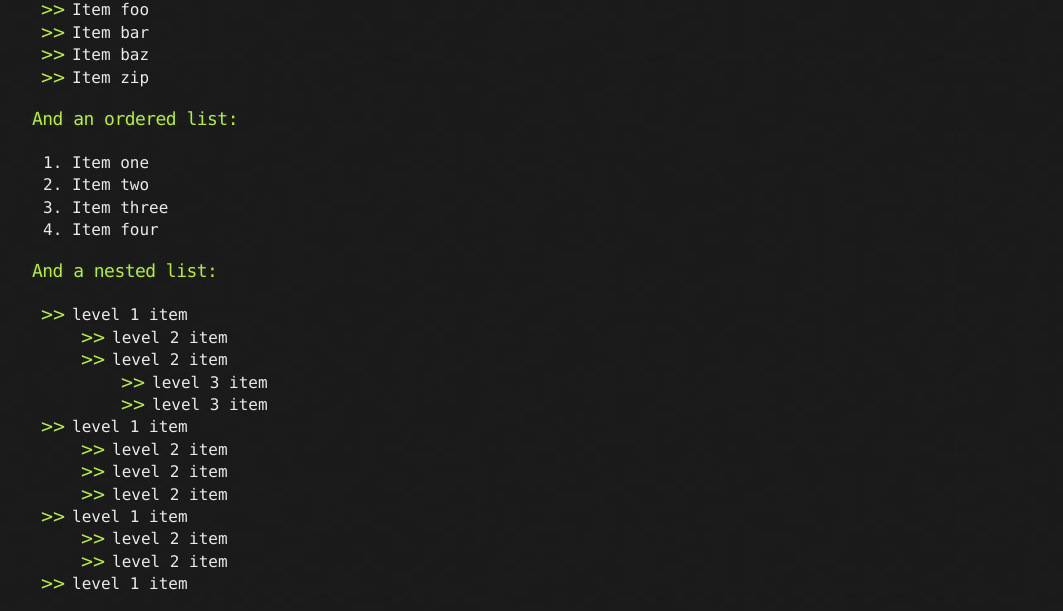
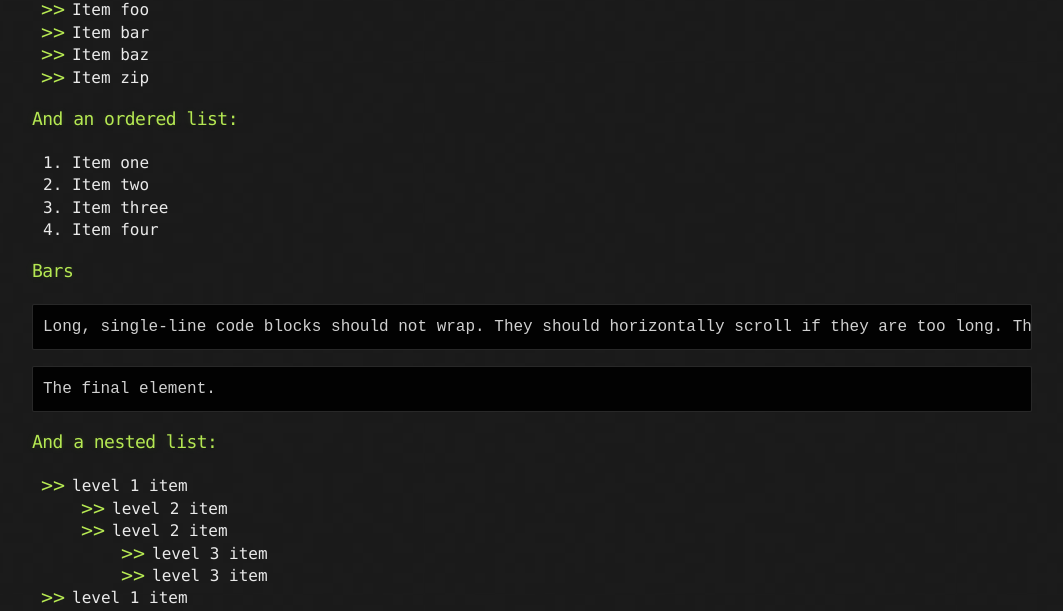
Before and after one commit to Romanio0089/romanio0089.github.io, a Jekyll site: the page built from index.md, in a window 1280 px wide and 1400 px high, scrolled down 1534 px. Shown: the top 611 px of the window, without its empty margins (108-1171 px from the left). Built offline with Jekyll 4.4.1, drawn with Linux system fonts in a browser that asks for light colours; some of the changed text lies outside the part shown.

Commit message:
Update index.md

````diff
--- a/index.md
+++ b/index.md
@@ -80,6 +80,16 @@ end
 1.  Item three
 1.  Item four
 
+### Bars
+
+```
+Long, single-line code blocks should not wrap. They should horizontally scroll if they are too long. This line should be long enough to demonstrate this.
+```
+
+```
+The final element.
+```
+
 ### And a nested list:
 
 - level 1 item
@@ -119,14 +129,6 @@ end
 </dl>
 
 
-```
-Long, single-line code blocks should not wrap. They should horizontally scroll if they are too long. This line should be long enough to demonstrate this.
-```
-
-```
-The final element.
-```
-
 * * *
 
 This website was not coded by me unfourtunately. My coded website is : http://downtherack.free.fr
````
